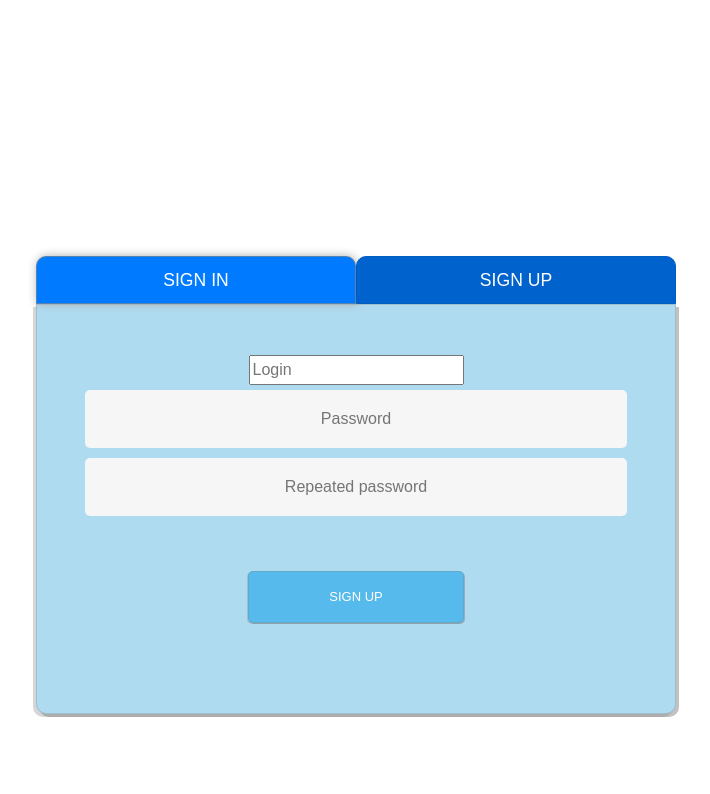
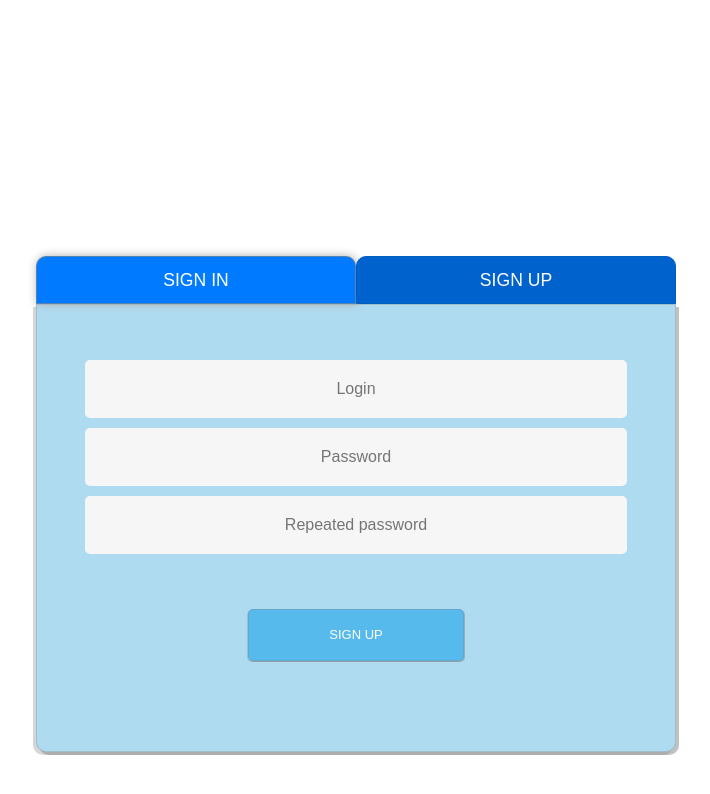
Before and after one commit to boikodaria22/Work14, a plain HTML site: page index.html in a window 1280 px wide. Both pictures are taken after a click on the button "SIGN UP". Shown: the whole page, without its empty margins (284-994 px from the left). Drawn offline with Linux system fonts and the light colour scheme; no server answers.

Commit message:
Update index.html

```diff
--- a/index.html
+++ b/index.html
@@ -23,17 +23,17 @@
         <!--====================== Sign In ===========================-->
         <div class="text-center tab_content wrapper active" id="Sign-In">
           <form>
-            <input type="text" id="login-sign-in" class="fadeIn first" name="login" placeholder="Login">
-            <input type="password" id="password-sign-in" class="fadeIn second" name="login" placeholder="Password">
-            <input type="button" class="fadeIn third" value="Sign In" id='btn-sign-in'>
+            <input type="email" id="login-sign-in" class="fadeIn first" name="email" placeholder="Login">
+            <input type="password" id="password-sign-in" class="fadeIn second" name="password" placeholder="Password">
+            <input type="button" class="fadeIn third " value="Sign In" id='btn-sign-in'>
           </form>
         </div>
         <!--====================== Sign Up ===========================-->
         <div class="text-center tab_content wrapper" id="Sign-Up">
           <form>
-            <input type="text" id="login-sign-up" class="fadeIn first" name="registr" placeholder="Login">
-            <input type="password" id="password-sign-up" class="fadeIn second" name="registr" placeholder="Password">
-            <input type="password" id="check-password-sign-up" class="fadeIn third" name="registr" placeholder="Repeated password">
+            <input type="email" id="login-sign-up" class="fadeIn first" name="email" placeholder="Login">
+            <input type="password" id="password-sign-up" class="fadeIn second" name="password" placeholder="Password">
+            <input type="password" id="check-password-sign-up" class="fadeIn third" name="password" placeholder="Repeated password">
             <input type="button" class="fadeIn fourth" value="Sign Up" id='btn-sign-up'>
           </form>
         </div>
```
